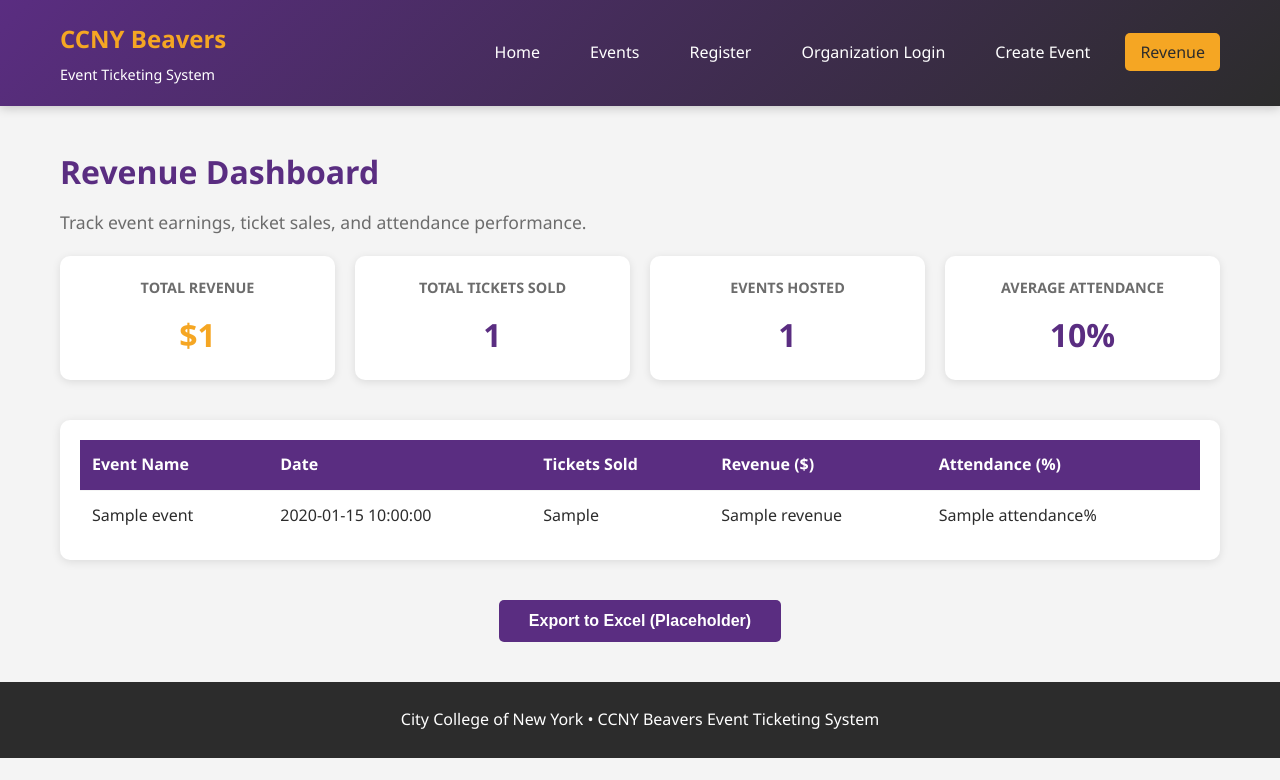
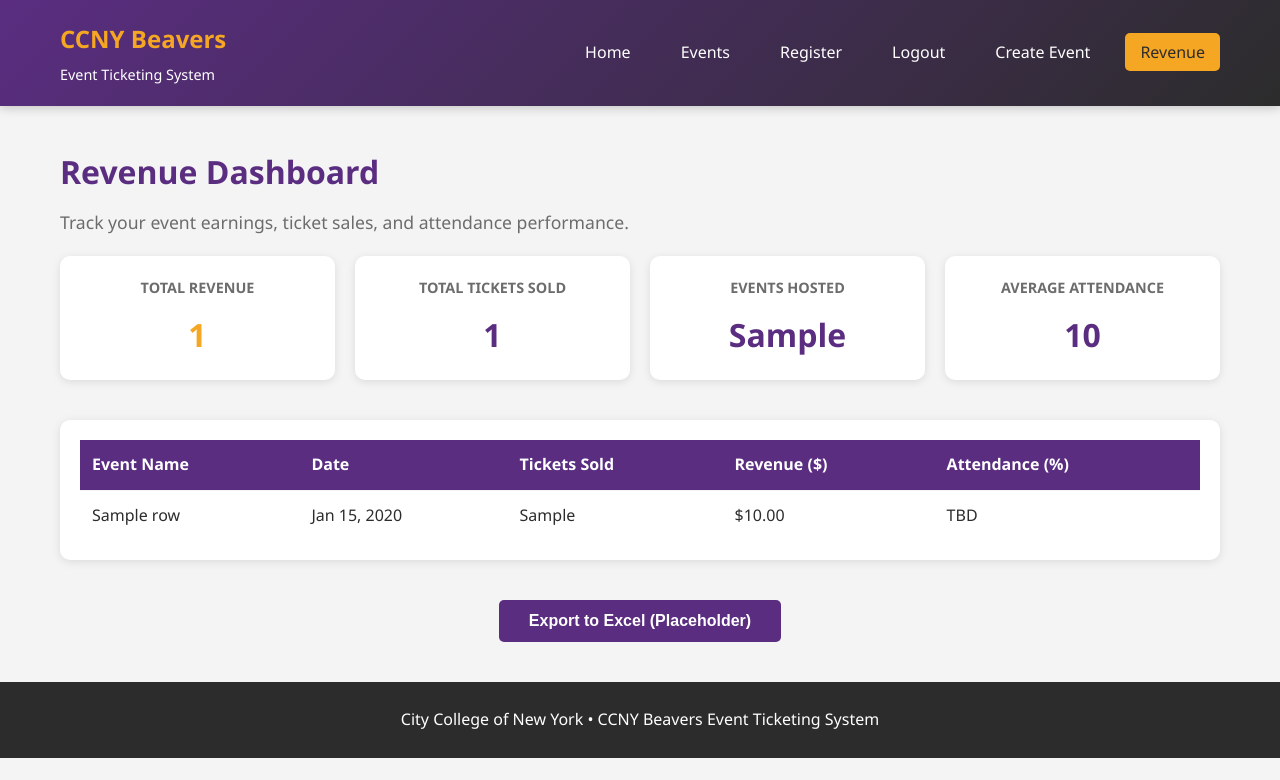
Before and after one commit to datasheng/csc336-teamproject-repo-2025, a Flask app: template templates/revenue.html in a window 1280 px wide. Shown: the top 780 px of the page. Run offline with Flask 3, Linux system fonts and the light colour scheme; the visitor is signed in with stand-in values (Sample User, id 1); the template is opened without the code that fills it: most values are stand-ins (such as "Sample title", 1, 10 or a date in 2020).

Commit message:
modified revenue to match backend data exactly

```diff
--- a/templates/revenue.html
+++ b/templates/revenue.html
@@ -1,87 +1,72 @@
 <!DOCTYPE html>
 <html lang="en">
+
 <head>
   <meta charset="UTF-8">
   <meta name="viewport" content="width=device-width, initial-scale=1.0">
   <title>Revenue Dashboard | CCNY Beavers Event Ticketing</title>
-  <link rel="stylesheet" href="styles.css">
+  <link rel="stylesheet" href="{{ url_for('static', filename='styles.css') }}">
 </head>
 
 <body>
 
-  <!-- HEADER (same across all pages) -->
+  <!--HEADER (same as all pages)-->
   <header>
     <div class="header-container">
       <div class="logo">
         <h1>CCNY Beavers</h1>
         <p>Event Ticketing System</p>
       </div>
-
       <nav>
         <ul>
-          <li><a href="index.html">Home</a></li>
-          <li><a href="event-detail.html">Events</a></li>
-          <li><a href="register.html">Register</a></li>
-          <li><a href="login.html">Organization Login</a></li>
-          <li><a href="create-event.html">Create Event</a></li>
-          <li><a href="revenue.html" class="active">Revenue</a></li>
+          <li><a href="{{ url_for('index') }}">Home</a></li>
+          <li><a href="{{ url_for('event_list') }}">Events</a></li>
+          <li><a href="{{ url_for('register_for_event') }}">Register</a></li>
+          {% if session.get('org_id') %}
+          <li><a href="{{ url_for('logout') }}">Logout</a></li>
+          {% else %}
+          <li><a href="{{ url_for('login_register') }}">Organization Login</a></li>
+          {% endif %}
+          <li><a href="{{ url_for('create_event') }}">Create Event</a></li>
+          <li><a href="{{ url_for('revenue_dashboard') }}" class="active">Revenue</a></li>
         </ul>
       </nav>
     </div>
   </header>
 
-  <!-- REVENUE DASHBOARD-->
+  <!-- REVENUE DASHBOARD SECTION-->
   <main class="container">
-
     <section class="section-header">
       <h2>Revenue Dashboard</h2>
-      <p>Track event earnings, ticket sales, and attendance performance.</p>
+      <p>Track your event earnings, ticket sales, and attendance performance.</p>
     </section>
 
-    <!-- ===================================
-         STATS CARDS (Dynamic Backend Values)
-         =================================== -->
+    <!-- STATS OVERVIEW CARDS-->
     <div class="stats-grid">
 
-      <!-- BACKEND:
-           Replace {{ total_revenue }} with real value from database -->
+      <!-- BACKEND: Replace these placeholder values with real MySQL data -->
       <div class="stat-card gold">
         <h3>Total Revenue</h3>
-        <div class="stat-value">
-          ${{ total_revenue }}
-        </div>
+        <div class="stat-value">{{ stats.total_revenue }}</div>
       </div>
 
-      <!-- BACKEND:
-           Replace {{ total_tickets_sold }} with actual count -->
       <div class="stat-card">
         <h3>Total Tickets Sold</h3>
-        <div class="stat-value">
-          {{ total_tickets_sold }}
-        </div>
+        <div class="stat-value">{{ stats.total_tickets_sold }}</div>
       </div>
 
-      <!-- BACKEND:
-           Replace {{ events_count }} with count of events hosted -->
       <div class="stat-card">
         <h3>Events Hosted</h3>
-        <div class="stat-value">
-          {{ events_count }}
-        </div>
+        <div class="stat-value">{{ stats.events_hosted }}</div>
       </div>
 
-      <!-- BACKEND:
-           Replace {{ avg_attendance }} with average percentage -->
       <div class="stat-card">
         <h3>Average Attendance</h3>
-        <div class="stat-value">
-          {{ avg_attendance }}%
-        </div>
+        <div class="stat-value">{{ stats.avg_attendance }}</div>
       </div>
-
     </div>
 
-    <!--REVENUE TABLE (Dynamic Loop)-->
+    <!-- REVENUE TABLE-->
     <div class="table-container">
       <table>
         <thead>
@@ -93,30 +78,28 @@
             <th>Attendance (%)</th>
           </tr>
         </thead>
-
         <tbody>
-          <!-- BACKEND:
-               Flask will loop through each event and fill rows.
-               revenue_data = list of event dictionaries.
-          -->
-          {% for event in revenue_data %}
+          {% for row in event_rows %}
           <tr>
-            <td>{{ event.name }}</td>
-            <td>{{ event.date }}</td>
-            <td>{{ event.tickets_sold }}</td>
-            <td>{{ event.revenue }}</td>
-            <td>{{ event.attendance }}%</td>
+            <td>{{ row.title }}</td>
+            <td>{{ row.starts_at.strftime('%b %d, %Y') }}</td>
+            <td>{{ row.tickets_sold }}</td>
+            <td>${{ "{:,.2f}".format(row.revenue_cents / 100) }}</td>
+            <td>TBD</td>
           </tr>
           {% endfor %}
+          {% if not event_rows %}
+          <tr>
+            <td colspan="5">No revenue data available.</td>
+          </tr>
+          {% endif %}
         </tbody>
       </table>
     </div>
 
-    <!--EXPORT TO EXCEL BUTTON-->
+    <!--EXPORT BUTTON TO EXCEL-->
     <div class="text-center mt-3">
-      <!-- BACKEND:
-           Button should download an Excel file generated from MySQL data.
-           Placeholder for now. -->
+      <!-- BACKEND: Flask will generate and download Excel sheet using event + payment data -->
       <button class="btn btn-secondary">Export to Excel (Placeholder)</button>
     </div>
 
@@ -128,13 +111,14 @@
   </footer>
 
 </body>
+
 </html>
 
-<!-- BACKEND ACCESS CONTROL NOTE
- This page must ONLY be visible to logged-in organizations.
+<!--
+     BACKEND ACCESS CONTROL NOTE
 
- Backend must:
- - Check if session['org_id'] exists
- - If NOT logged in → redirect to login.html
- - If logged in → load revenue data and show this page
+     This page must be restricted to logged-in organizations only.
+     - Flask should verify session['org_id'] exists before rendering.
+     - If not logged in, redirect user to login.html.
+
 -->
```
